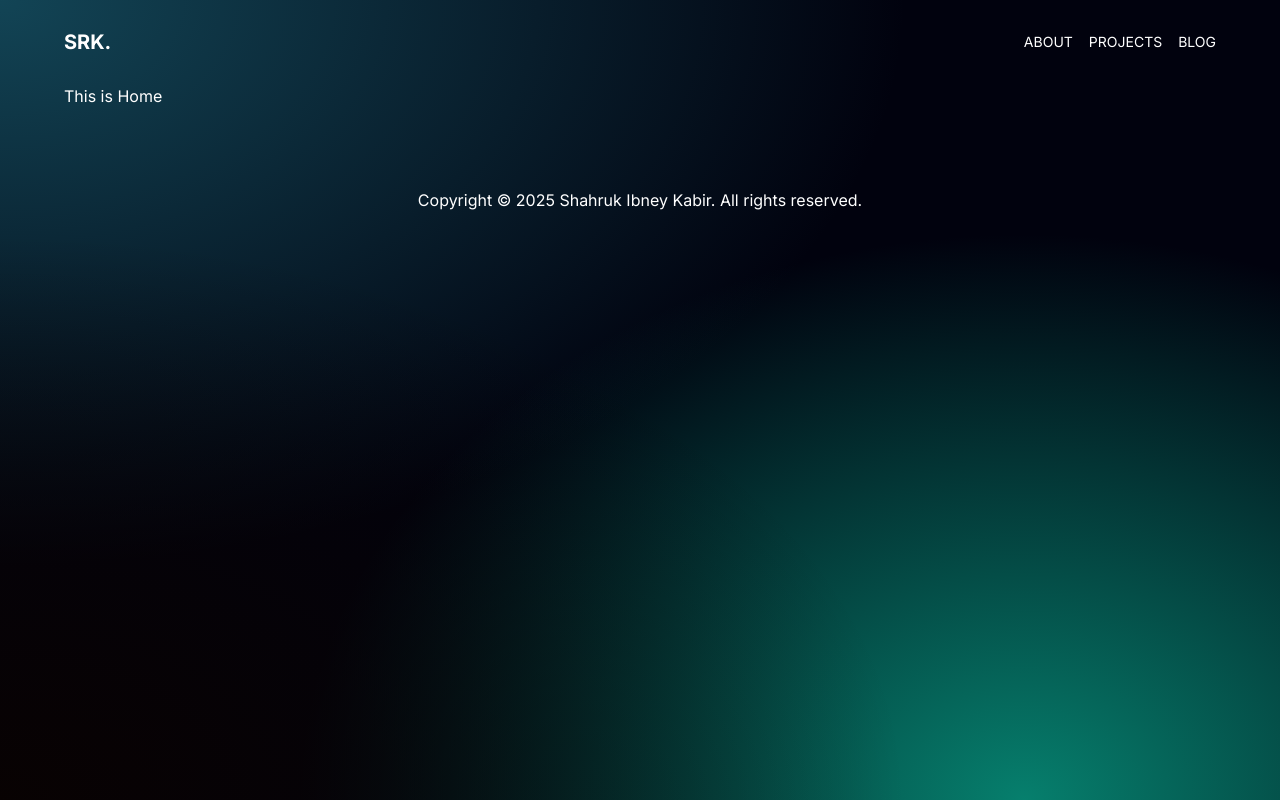
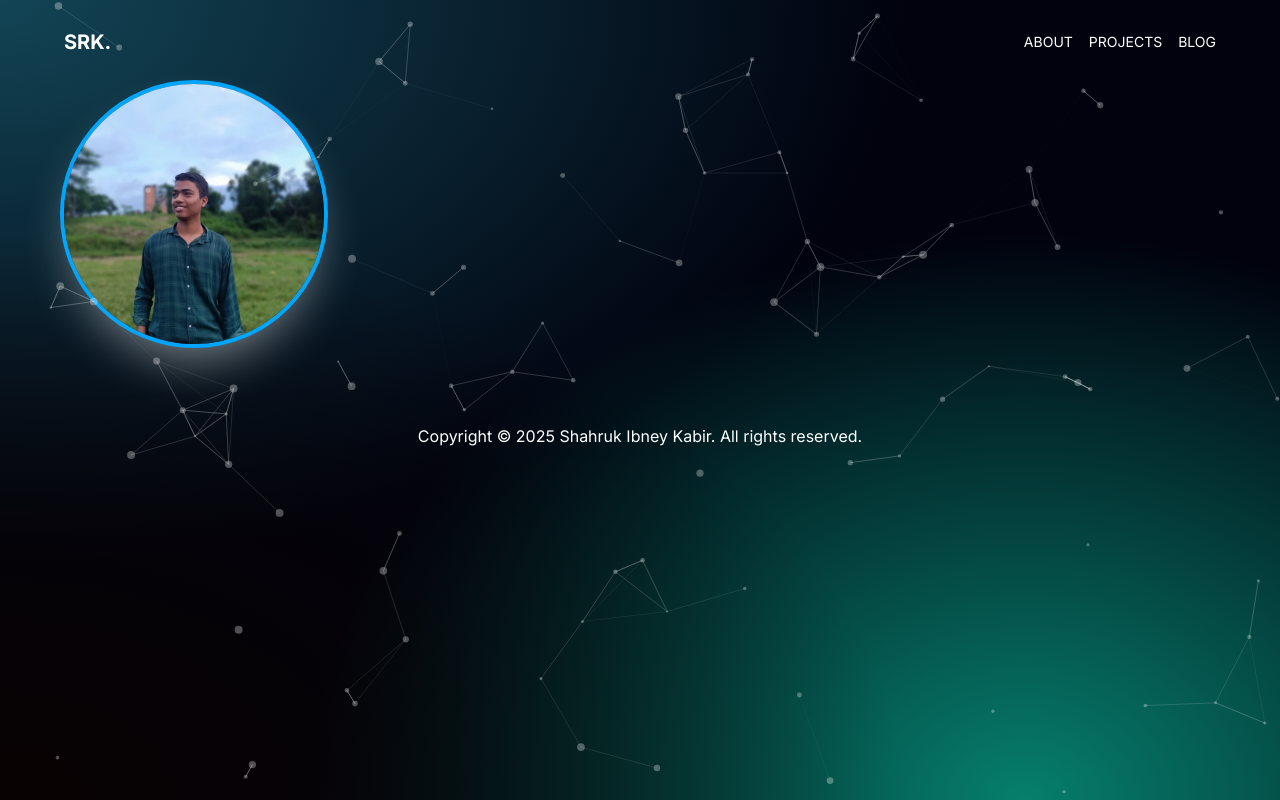
Before and after one commit to shahrukkabir/shahrukkabir.me, a React (Vite) app: page / in a window 1280 px wide. Built offline with nearby package versions, Linux system fonts and the light colour scheme.

Commit message:
added image div in home page

```diff
--- /dev/null
+++ b/src/Components/particle-animation/ParticlesComponent.jsx
@@ -0,0 +1,100 @@
+import Particles, { initParticlesEngine } from "@tsparticles/react";
+import { loadSlim } from "@tsparticles/slim";
+import { useEffect, useMemo, useState } from "react";
+
+const ParticlesComponent = () => {
+  const [init, setInit] = useState(false);
+
+  useEffect(() => {
+    // Initialize particle engine once on component mount
+    initParticlesEngine(async (engine) => {
+      await loadSlim(engine); // Load slim configuration
+    }).then(() => {
+      setInit(true);
+    });
+  }, []);
+
+  const particlesLoaded = (container) => {
+    console.log(container);
+  };
+
+  const options = useMemo(
+    () => ({
+      fpsLimit: 120,
+      interactivity: {
+        events: {
+          onClick: {
+            enable: true,
+            mode: "push",
+          },
+          onHover: {
+            enable: true,
+            mode: "repulse",
+          },
+        },
+        modes: {
+          push: {
+            quantity: 4,
+          },
+          repulse: {
+            distance: 150,
+            duration: 0.7,
+          },
+        },
+      },
+      particles: {
+        color: {
+          value: "#ffffff",
+        },
+        links: {
+          color: "#ffffff",
+          distance: 100,
+          enable: true,
+          opacity: 0.5,
+          width: 0.5,
+        },
+        move: {
+          direction: "none",
+          enable: true,
+          outModes: {
+            default: "bounce",
+          },
+          random: false,
+          speed: 2,
+          straight: false,
+        },
+        number: {
+          density: {
+            enable: true,
+          },
+          value: 200,
+        },
+        opacity: {
+          value: 0.3,
+        },
+        shape: {
+          type: "circle",
+        },
+        size: {
+          value: { min: 1, max: 4 },
+        },
+      },
+      detectRetina: true,
+    }),
+    []
+  );
+
+  if (init) {
+    return (
+      <Particles
+        id="tsparticles"
+        particlesLoaded={particlesLoaded}
+        options={options}
+      />
+    );
+  }
+
+  return <></>;
+};
+
+export default ParticlesComponent;
--- a/src/Pages/Home/Home.jsx
+++ b/src/Pages/Home/Home.jsx
@@ -1,10 +1,22 @@
 import React from 'react';
+import img1 from "../../assets/profile1.jpg"
+import img2 from "../../assets/profile2.jpg"
+import img3 from "../../assets/profile3.jpg"
+import ParticlesComponent from '../../Components/particle-animation/ParticlesComponent';
 
 const Home = () => {
     return (
-        <div>
-            <h2>This is Home</h2>
-        </div>
+        <main>
+            <ParticlesComponent></ParticlesComponent>
+            <div>
+                <div>
+                    {/* profile image box */}
+                    <div className="flex justify-center lg:justify-start">
+                        <img className="rounded-full w-[260px] h-[260px] ring-4 shadow-2xl shadow-[#ffffff7d] lg:ring-6 ring-[#00a6fb] object-cover" src={img1} alt="Shahruk" />
+                    </div>
+                </div>
+            </div>
+        </main>
     );
 };
 
--- a/src/index.css
+++ b/src/index.css
@@ -1,5 +1,9 @@
 /* src/index.css */
 @import url('https://fonts.googleapis.com/css2?family=Inter:wght@100..900&display=swap');
+
+@tailwind base;
+@tailwind components;
+@tailwind utilities;
 
 /* Global styles */
 body {
@@ -21,51 +25,3 @@ body {
     max-width: 1440px;
     margin: 0 auto;
 }
-
-
-
-
-/* gradient style for text  */
-h1 {
-  font-family: Arial, Helvetica, sans-serif;
-  background: linear-gradient(to right, #ff6b6b, #feca57, #48dbfb);
-  -webkit-text-fill-color: transparent;
-  -webkit-background-clip: text;
-}
-
-
-
-@layer components {
-  .primary_black {
-    color: #0b090a;
-  }
-  .text_brand_pri {
-    color: #00a6fb;
-  }
-  .bg_pri {
-    background: #00a6fb;
-  }
-
-  .text_pri {
-    color: #fff2f2;
-  }
-  .text_sec {
-    color: #f9dfdf;
-  }
-}
-
-/* button  */
-
-.btn_bg {
-  background: rgba(241, 241, 249, 0.25);
-  box-shadow: 0 8px 32px 0 rgba(31, 38, 135, 0.37);
-  backdrop-filter: blur(20px);
-  -webkit-backdrop-filter: blur(20px);
-  border-radius: 10px;
-  border: 1px solid rgba(255, 255, 255, 0.18);
-}
-
-
-@tailwind base;
-@tailwind components;
-@tailwind utilities;
```
